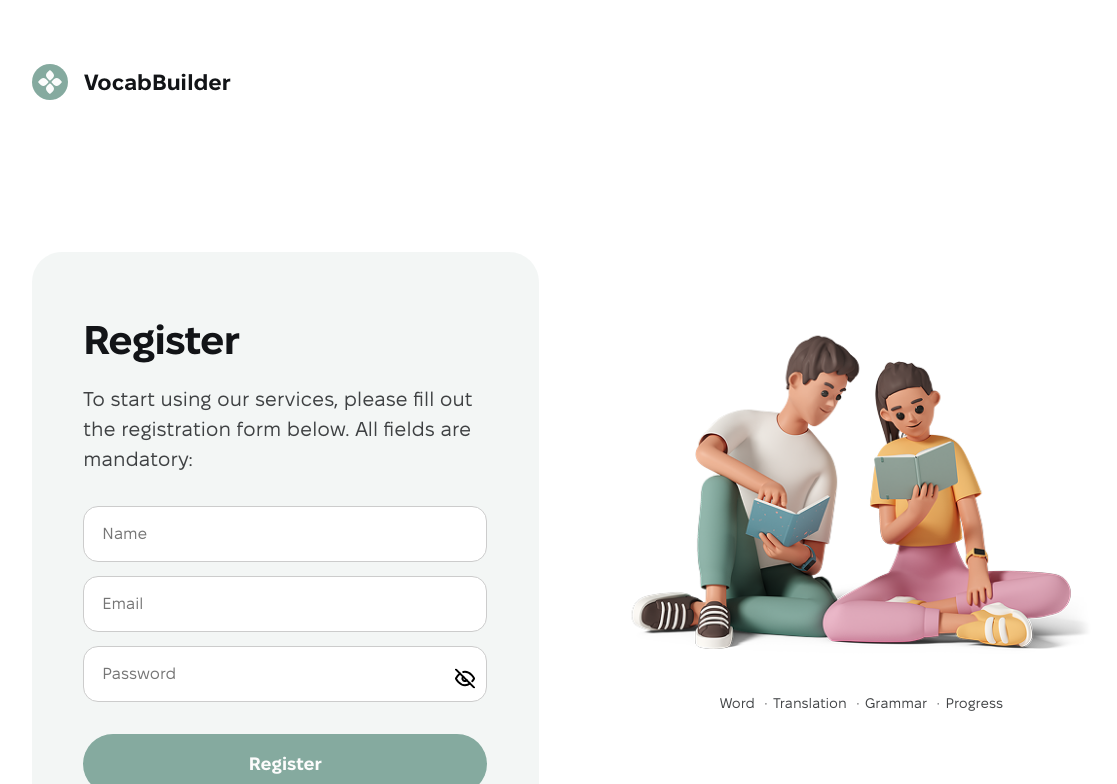
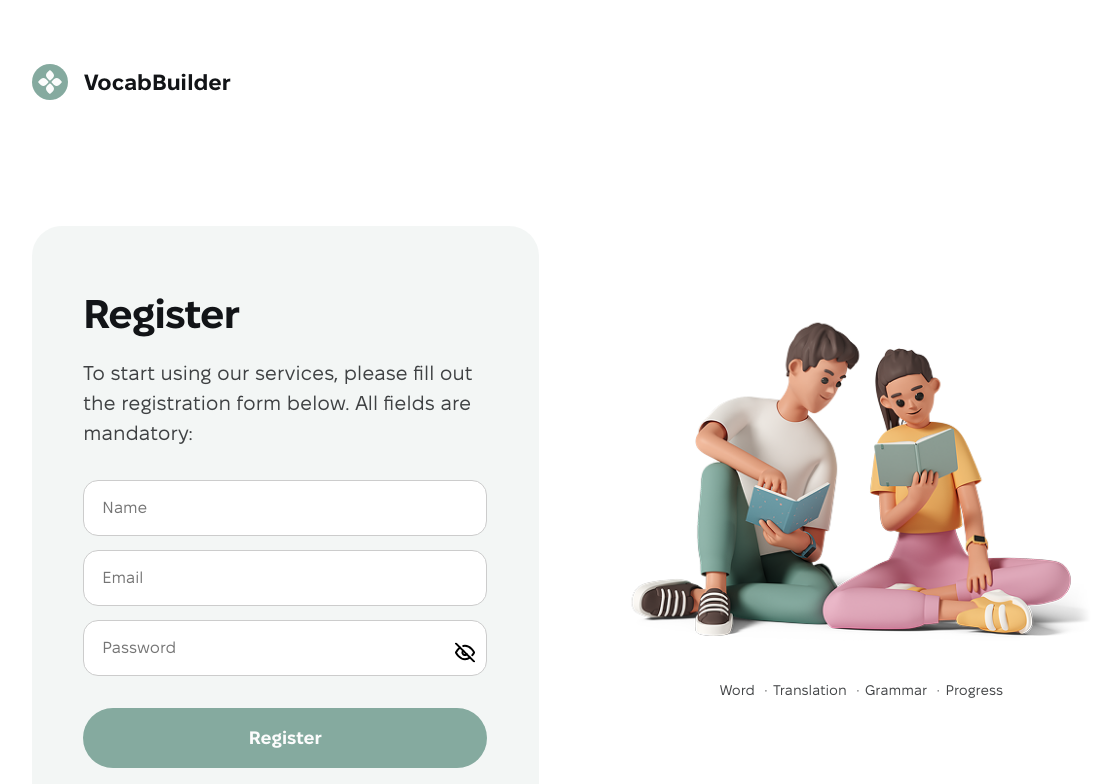
Before and after one commit to elena05-dev/vocab-builder, a React (Vite) app: page /register in a window 1536 px wide. Shown: the top 784 px of the page, without its empty margins (200-1317 px from the left). Built offline with nearby package versions, Linux system fonts and the light colour scheme.

Commit message:
change padding registerpage

```diff
--- a/src/pages/Register/RegisterPage.module.css
+++ b/src/pages/Register/RegisterPage.module.css
@@ -126,6 +126,7 @@
     .leftSide {
         width: 600px;
         padding-right: 80px;
+        padding-top: 114px;
     }
 
     .rightSide {
```
